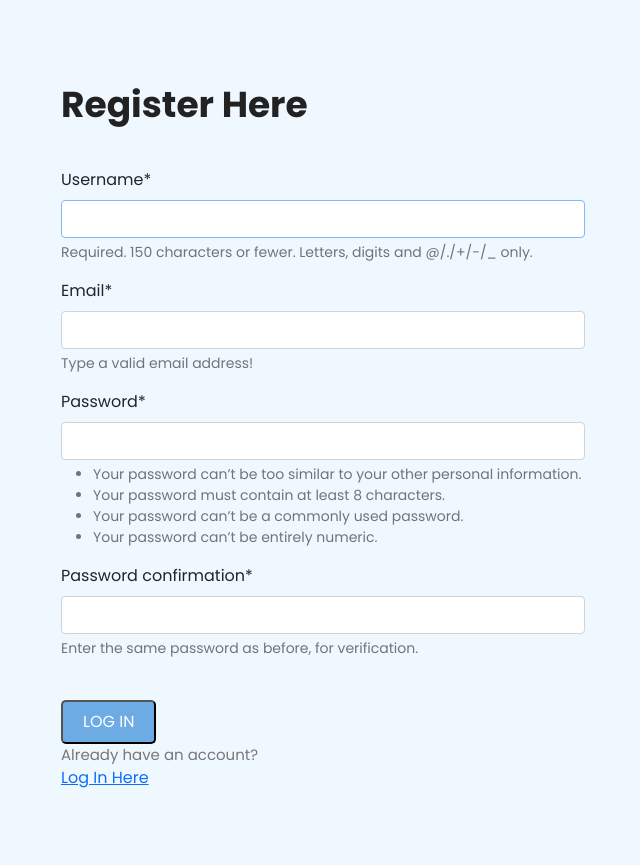
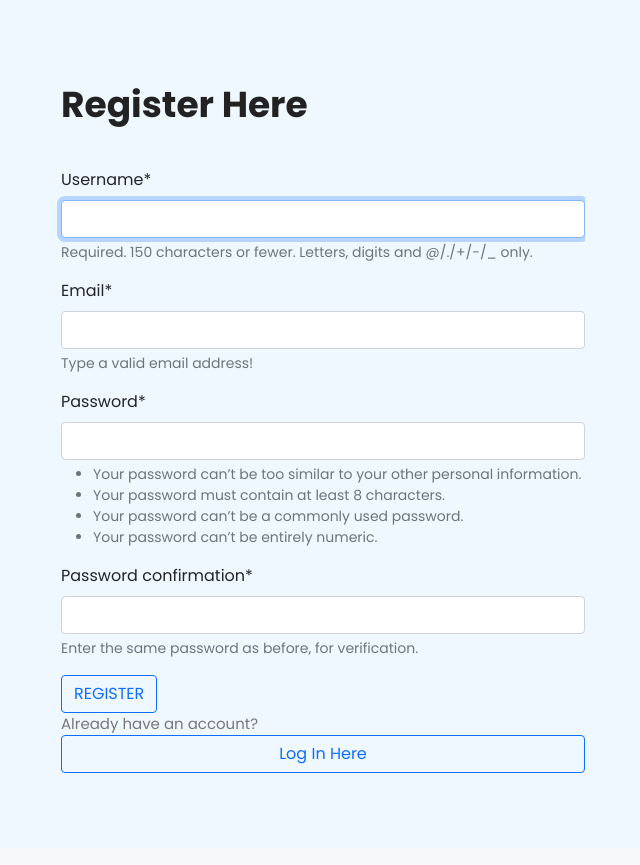
Before and after one commit to Morces/poll, a Django app: page /signup/ in a window 1280 px wide. Shown: the part 56-921 px from the top of the page, without its empty margins (130-770 px from the left). After the commit the page ends 829 px from the top, so only its background shows below. Run offline with Django 4.2, Linux system fonts and the light colour scheme; some libraries are stand-ins or nearby versions.

Commit message:
more styles applied

```diff
--- a/poll/static/css/styles.css
+++ b/poll/static/css/styles.css
@@ -44,52 +44,6 @@ font-family: Poppins;
 font-size: 36px;
 }
 
-.form-submit {
-display: inline-block;
-background: #6dabe4;
-color: #fff;
-width: auto;
-padding: 8px 20px;
-border-radius: 5px;
--moz-border-radius: 5px;
--webkit-border-radius: 5px;
--o-border-radius: 5px;
--ms-border-radius: 5px;
-margin-top: 25px;
-cursor: pointer;
-}
-.form-submit:hover {
-    background: #4292dc;
-}
-
-input {
-outline: none;
-appearance: unset !important;
--moz-appearance: unset !important;
--webkit-appearance: unset !important;
--o-appearance: unset !important;
--ms-appearance: unset !important; }
-
-input::-webkit-outer-spin-button, input::-webkit-inner-spin-button {
-appearance: none !important;
--moz-appearance: none !important;
--webkit-appearance: none !important;
--o-appearance: none !important;
--ms-appearance: none !important;
-margin: 0; }
-
-input:focus, select:focus, textarea:focus {
-outline: none;
-box-shadow: none !important;
--moz-box-shadow: none !important;
--webkit-box-shadow: none !important;
--o-box-shadow: none !important;
--ms-box-shadow: none !important;
-}
-
-.term-service {
-font-size: 13px;
-color: #222; }
 
 .signup-form {
 margin-left: 75px;
@@ -97,7 +51,8 @@ margin-right: 75px;
 padding-left: 34px; }
 
 .register-form {
-width: 100%; }
+width: 100%;
+}
 
 .form-group {
 position: relative;
@@ -107,31 +62,3 @@ overflow: hidden;
 .form-group:last-child {
     margin-bottom: 0px;
 }
-
-input {
-width: 100%;
-display: block;
-border: none;
-border-bottom: 1px solid #999;
-padding: 6px 30px;
-font-family: Poppins;
-box-sizing: border-box;
-}
-input::-webkit-input-placeholder {
-    color: #999; }
-input::-moz-placeholder {
-    color: #999; }
-input:-ms-input-placeholder {
-    color: #999; }
-input:-moz-placeholder {
-    color: #999; }
-input:focus {
-    border-bottom: 1px solid #222; }
-    input:focus::-webkit-input-placeholder {
-    color: #222; }
-    input:focus::-moz-placeholder {
-    color: #222; }
-    input:focus:-ms-input-placeholder {
-    color: #222; }
-    input:focus:-moz-placeholder {
-    color: #222; }
--- a/poll/templates/base.html
+++ b/poll/templates/base.html
@@ -29,6 +29,7 @@
               <li class="nav-item">
                 <a class="nav-link" href="{% url 'create' %}">CREATE POLL</a>
               </li>
+
               {% if user.is_authenticated %}
               <li class="nav-item">
                 <a class="nav-link" href="{% url 'profile' user.id %}">PROFILE</a>
--- a/poll/templates/registration/login.html
+++ b/poll/templates/registration/login.html
@@ -13,11 +13,12 @@
                 <form method="post" novalidate class="register-form" id="login-form">
                     {% csrf_token %}
                     {{form | crispy }}
-                    <button type="submit" class="form-submit">LOG IN</button>
+                    <button type="submit" class="btn btn-outline-primary d-block">LOG IN</button>
+
                 </form>
 
                 <div class="form-group">
-                    <p>Don't have an account?</p>  <a href="{% url 'signup' %}">Register</a>
+                    <p>Don't have an account?</p>  <a href="{% url 'signup' %}" class="btn btn-outline-primary d-block">Register</a>
                 </div>
             </div>
         </div>
--- a/poll/templates/registration/signup.html
+++ b/poll/templates/registration/signup.html
@@ -14,10 +14,10 @@
                 <form method="post" novalidate class="register-form" id="register-form">
                     {% csrf_token %}
                     {{form | crispy }}
-                     <button type="submit" class="form-submit">LOG IN</button>
+                     <button type="submit" class="btn btn-outline-primary d-block">REGISTER</button>
                 </form>
                 <div class="form-group">
-                    <p>Already have an account?</p>  <a href="{% url 'login' %}">Log In Here</a>
+                    <p>Already have an account?</p>  <a href="{% url 'login' %}" class="btn btn-outline-primary d-block">Log In Here</a>
                 </div>
             </div>
 
--- a/poll_project/settings.py
+++ b/poll_project/settings.py
@@ -14,7 +14,7 @@ from pathlib import Path
 import os
 
 # Build paths inside the project like this: BASE_DIR / 'subdir'.
-BASE_DIR = Path(__file__).resolve().parent.parent
+BASE_DIR = os.path.dirname(os.path.dirname(os.path.abspath(__file__)))
 
 
 # Quick-start development settings - unsuitable for production
```
